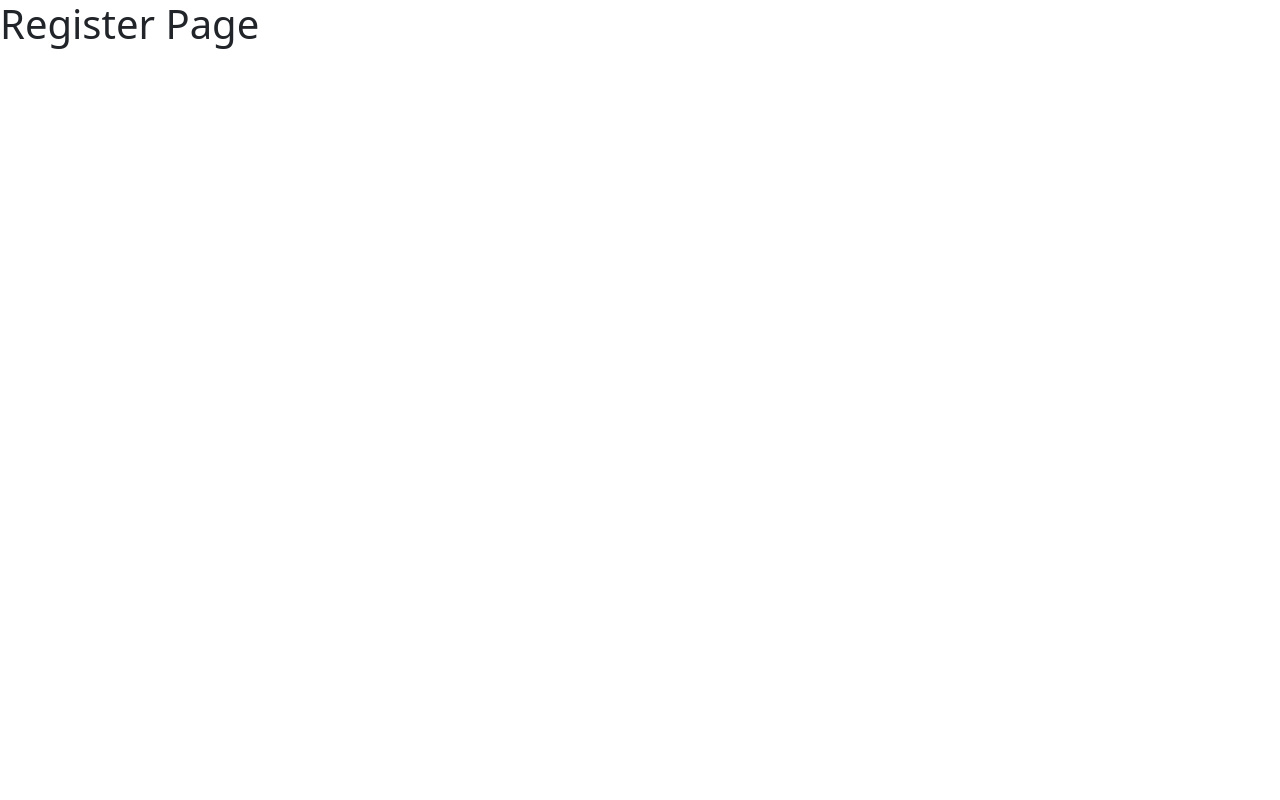
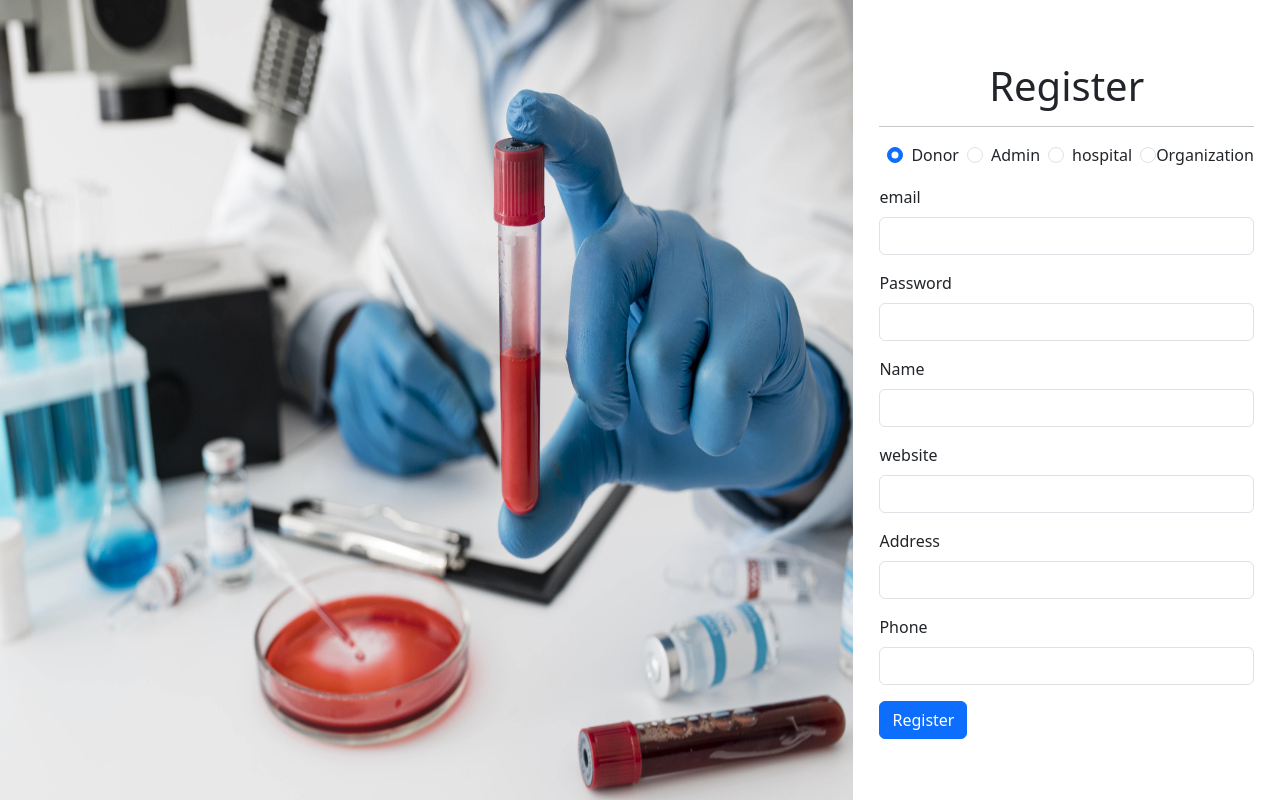
Before and after one commit to astha-2004-code/Blood-Bridge, a React (Create React App) app in the folder client/: page /register in a window 1280 px wide. Built offline with nearby package versions, Linux system fonts and the light colour scheme.

Commit message:
Reusable Login Register Form

```diff
--- a/client/src/components/shared/Form/Form.js
+++ b/client/src/components/shared/Form/Form.js
@@ -1,11 +1,172 @@
-import React from 'react'
+import React, { useState } from 'react';
+import InputType from './InputType';
 
-const Form=()=> {
+const Form = ({ formType, submitBtn, formTitle }) => {
+  const [email, setEmail] = useState("");
+  const [password, setPassword] = useState("");
+  const [role, setRole] = useState("donor");
+  const [name, setName] = useState("");
+  const [organisationName, setOrganisationName] = useState("");
+  const [hospitalName, setHospitalName] = useState("");
+  const [website, setWebsite] = useState("");
+  const [address, setAddress] = useState("");
+  const [phone, setPhone] = useState("");
+
+  const handleSubmit = (e) => {
+    e.preventDefault();
+    console.log("Form submitted");
+    // You can handle form submission here
+  };
+
   return (
-	  <div>
-		  <h1>Form</h1>
-	</div>
-  )
-}
+    <div>
+      <form onSubmit={handleSubmit}>
+        <h1 className='text-center'>{formTitle}</h1>
+			  <hr />
+			  <div className='d-flex mb-3'>
+				  <div className="form-check ms-2">
+					  <input type="radio" className="form-check-input" name="role" id="donorRadio" value={'donor'} onChange={(e) => setRole(e.target.value)} defaultChecked />
+					  <label htmlFor="donorRadio" className='form-check-label'>
+						  Donor
+					  </label>
+				  </div>
 
-export default Form
+				  <div className="form-check ms-2">
+					  <input type="radio" className="form-check-input" name="role" id="adminRadio" value={'admin'} onChange={(e) => setRole(e.target.value)} />
+					  <label htmlFor="adminRadio" className='form-check-label'>
+						  Admin
+					  </label>
+				  </div>
+				  <div className="form-check ms-2">
+					  <input type="radio" className="form-check-input" name="role" id="hospitalRadio" value={'hospital'} onChange={(e) => setRole(e.target.value)} />
+					  <label htmlFor="hospitalRadio" className='form-check-label'>
+						  hospital
+					  </label>
+				  </div>
+				  <div className="form-Check ms-2">
+					  <input type="radio" className="form-check-input" name="role" id="organizationRadio" value={'organization'} onChange={(e) => setRole(e.target.value)} />
+					  <label htmlFor="organizationRadio" className='form-check-label'>
+						  Organization
+					  </label>
+				  </div>
+			  </div>
+
+        {/* switch statement */}
+        {(() => {
+          switch (true) {
+            case formType === 'login': {
+              return (
+                <>
+                  <InputType
+                    labelText={'email'}
+                    labelFor={'forEmail'}
+                    inputType={'email'}
+                    name={'email'}
+                    value={email}
+                    onChange={(e) => setEmail(e.target.value)}
+                  />
+                  <InputType
+                    labelText={'Password'}
+                    labelFor={'forPassword'}
+                    inputType={'password'}
+                    name={'password'}
+                    value={password}
+                    onChange={(e) => setPassword(e.target.value)}
+                  />
+                </>
+              );
+            }
+
+            case formType === 'register': {
+              return (
+                <>
+                  <InputType
+                    labelText={'email'}
+                    labelFor={'forEmail'}
+                    inputType={'email'}
+                    name={'email'}
+                    value={email}
+                    onChange={(e) => setEmail(e.target.value)}
+                  />
+                  <InputType
+                    labelText={'Password'}
+                    labelFor={'forPassword'}
+                    inputType={'password'}
+                    name={'password'}
+                    value={password}
+                    onChange={(e) => setPassword(e.target.value)}
+					  />
+					  {(role === 'admin' || role === 'donor') && (
+						  <InputType
+                             labelText={'Name'}
+                             labelFor={'forName'}
+                             inputType={'text'}
+                             name={'name'}
+                             value={name}
+                             onChange={(e) => setName(e.target.value)}/>
+				     )}
+					  {role === 'organization' && (
+						   <InputType
+                                labelText={'Organisation Name'}
+                                labelFor={'fororganisationName'}
+                                inputType={'text'}
+                                name={'organisationName'}
+                            	value={organisationName}
+                    			onChange={(e) => setOrganisationName(e.target.value)}
+                  			/>
+				      )}
+					  {role === 'hospital' && (
+						  <InputType
+                            labelText={'Hospital Name'}
+                            labelFor={'forhospitalName'}
+                            inputType={'text'}
+                            name={'hospitalName'}
+                            value={hospitalName}
+                            onChange={(e) => setHospitalName(e.target.value)}
+                        />
+				  )}
+
+                  <InputType
+                    labelText={'website'}
+                    labelFor={'forwebsite'}
+                    inputType={'text'}
+                    name={'website'}
+                    value={website}
+                    onChange={(e) => setWebsite(e.target.value)}
+                  />
+                  <InputType
+                    labelText={'Address'}
+                    labelFor={'forAddress'}
+                    inputType={'text'}
+                    name={'address'}
+                    value={address}
+                    onChange={(e) => setAddress(e.target.value)}
+                  />
+                  <InputType
+                    labelText={'Phone'}
+                    labelFor={'forPhone'}
+                    inputType={'text'}
+                    name={'phone'}
+                    value={phone}
+                    onChange={(e) => setPhone(e.target.value)}
+                  />
+                </>
+              );
+            }
+
+            default:
+              return null;
+          }
+        })()}
+
+        <div className='d-flex'>
+          <button className='btn btn-primary' type="submit">
+            {submitBtn}
+          </button>
+        </div>
+      </form>
+    </div>
+  );
+};
+
+export default Form;
--- a/client/src/pages/auth/Login.js
+++ b/client/src/pages/auth/Login.js
@@ -1,21 +1,19 @@
 import React from 'react';
-import InputType from '../../components/shared/Form/InputType';
+import Form from '../../components/shared/Form/Form';
+
 
 const Login = () => {
   return (
     <>
-      <div className="row">
+      <div className="row g-0">
         <div className="col-md-8 form-banner">
           <img src="./assets/images/banner1.jpg" alt="loginImage" className="img-fluid" />
         </div>
         <div className="col-md-4 form-container">
-          <form>
-					  <InputType labelText={'EMail' } labelFor={'forEMail'} inputType={'email'} name={'email'}/>
-            <button type="submit" className="btn btn-primary">
-              Submit
-            </button>
-          </form>
+          <Form formTitle={'Login Page'} submitBtn={"Login"} formType={'login'}/>
         </div>
+
+
       </div>
     </>
   );
--- a/client/src/pages/auth/Register.js
+++ b/client/src/pages/auth/Register.js
@@ -1,10 +1,18 @@
 import React from 'react'
+import Form from '../../components/shared/Form/Form';
 
 const Register = () => {
 	return (
-		<div>
-			<h1>Register Page</h1>
-		</div>
+		<>
+			<div className="row g-0">
+				<div className='col-md-8 form-banner'>
+					<img src="./assets/images/banner2.jpg" alt="registerImage"/>
+				</div>
+				<div className="col-md-4 form-container">
+					<Form formTitle={'Register'} submitBtn={'Register'} formType={'register'}/>
+				</div>
+			</div>
+		</>
 	);
 };
 
```
